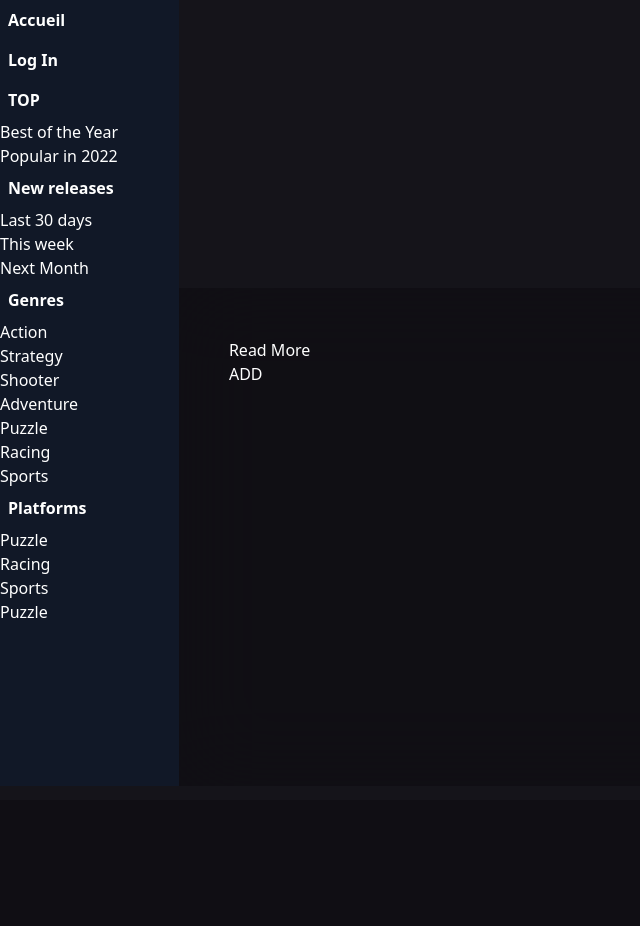
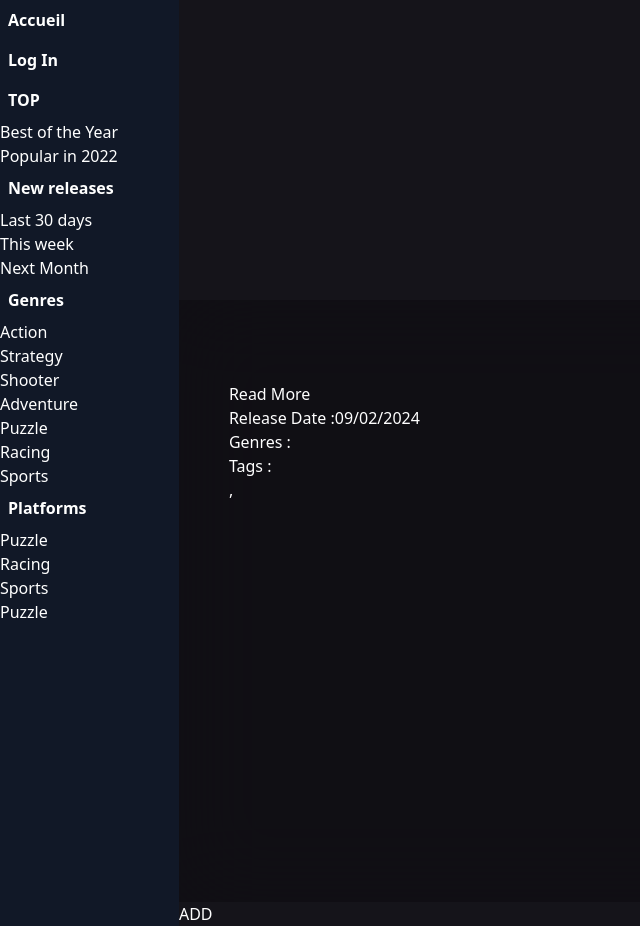
Before and after one commit to maeldcls/project-masterpiece, a Symfony app: template templates/game_details/index.html.twig in a window 1280 px wide. Shown: the whole page, without its empty margins (0-640 px from the left). Before the commit the page ends 786 px from the top, so only its background shows below. Run offline with Twig, Linux system fonts and the light colour scheme; the template is opened without the code that fills it, so the values that code supplies are empty; style sheets or scripts are compiled from the project's sources; some libraries are stand-ins or nearby versions.

Commit message:
some visual changes and add/remove button working on main page

```diff
--- a/assets/styles/app.css
+++ b/assets/styles/app.css
@@ -5,6 +5,9 @@ html,body{
     margin:0;
     padding:0;
     margin-top:0;
+}
+form input[type="text"] {
+    color:black;
 }
 
 
--- a/public/css/GameDetail.css
+++ b/public/css/GameDetail.css
@@ -1,16 +1,13 @@
+
+
 .screenContainer{
     display: flex;
-
-
-}
-
-.screenContainer{
-
     background: rgba(15, 14, 19, 0.7);
     padding:50px;
     -webkit-backdrop-filter: blur(40px); /* Utilisation du préfixe -webkit- pour le support WebKit */
     backdrop-filter: blur(40px);
     padding-bottom:400px;
+    margin-top: 300px;
 }
 .bg-image>img{
     height: 500px;
@@ -18,8 +15,6 @@
 .screen{
     height:130px
 }
-
-
 .hidden{
     display:none;
 }
@@ -51,3 +46,7 @@
     align-self: center;
     margin: auto;
 }
+
+.content{
+    background: url();
+}
--- a/src/Controller/GameUserController.php
+++ b/src/Controller/GameUserController.php
@@ -72,8 +72,8 @@ class GameUserController extends AbstractController
         $game = new Game();
         $game = $gameRepository->find($gameUser->getGame()->getId());
 
-        dump($game);
-        if ($form->isSubmitted()) {
+
+        if ($form->isSubmitted() &&$form->isValid()) {
             $gameUser->setComments($form->get('comments')->getData());
             $entityManager->persist($gameUser);
             $entityManager->flush();
--- a/src/Controller/GenreController.php
+++ b/src/Controller/GenreController.php
@@ -28,6 +28,7 @@ class GenreController extends AbstractController
     public function index($genre,ApiDataService $apiDataService): Response
     {
         $game = new Game();
+        $user = $this->getUser();
 
         $genre = strtolower($genre);
 
@@ -35,7 +36,7 @@ class GenreController extends AbstractController
         $limit = 24; // Nombre de jeux à récupérer
 
         $apiUrl = "https://api.rawg.io/api/games?key=$apiKey&genres=$genre&ordering=-metacritics&page_size=$limit";
-        $apiData = $apiDataService->fetchDataFromApi($apiUrl);
+        $apiData = $apiDataService->fetchDataFromApi($apiUrl,$user);
 
 
         return $this->render('genre/index.html.twig', [
--- a/src/Controller/SearchController.php
+++ b/src/Controller/SearchController.php
@@ -22,7 +22,7 @@ class SearchController extends AbstractController
         $searchWordUpdated = strtr($searchWord, '-', ' ');
 
         $apiKey = "85c1e762dda2428786a58b352a42ade2";
-
+        $user = $this->getUser();
         $apiUrl = "https://api.rawg.io/api/games?key=$apiKey&search=$searchWord&ordering=-metacritic&limit=100";
         $apiData = $apiDataService->fetchDataFromApi($apiUrl);
 
--- a/src/Controller/TestController.php
+++ b/src/Controller/TestController.php
@@ -21,7 +21,7 @@ class TestController extends AbstractController
         // https://api.rawg.io/api/games?key=$apiKey&platforms=$id&ordering=-metacritic
         // requete fonctionnel pour trouver des jeux sortis sur une plateforme donné ci dessus, pour cela il faut d'abord avoir l'id de la plateforme
 
-        $apiUrl = "https://api.rawg.io/api/games?key=$apiKey&search=$keyword&ordering=-metacritic";
+        $apiUrl = "https://api.rawg.io/api/platforms=nintendo-switch?key=$apiKey&ordering=-popularity";
 
 
 
@@ -46,7 +46,7 @@ class TestController extends AbstractController
          curl_close($ch);
         $data = json_decode($response, true);
         // Vérifiez si des résultats ont été renvoyés
-         var_dump($data);
+         dd($data);
         // $results = $data['results'];
         // var_dump($results);
         // foreach ($results as $data) {
--- a/templates/game_details/index.html.twig
+++ b/templates/game_details/index.html.twig
@@ -1,17 +1,17 @@
 {% extends 'base.html.twig' %}
 
-{% block title %}Hello GameDetailsController!
+{% block title %}{{game.title}}
 {% endblock %}
 
 {% block stylesheets %}
 	<link rel="stylesheet" href="{{ asset('css/GameDetail.css') }}">
 {% endblock %}
 {% block body %}
-	<div class="w-full content">
+	<div class="content">
 
 
-		<div class="w-full flex flex-col mt-72 screenContainer">
-			<h2 class="title">{{ game.title }}</h2>
+		<div class="w-full flex flex-col screenContainer">
+			<h2 class="text-4xl font-bold p-4 title">{{ game.title }}</h2>
             <div class=" w-full flex flex-wrap">
 			    {% for screenshot in game.screenshots %}
                     <div class="p-2">
@@ -21,23 +21,35 @@
             </div>
 			<p id="summaryPreview">{{ game.summary|slice(0, 200) }}{{ game.summary|length > 100 ? '...' : '' }}</p>
             <p id="summaryFull" class="hidden">{{ game.summary}}</p>
-            <p id="readMore">Read More</p>
-            <p id="hide" class="hidden">Hide</p>
-			<a href="{{ path('app_add_game', {'id': game.gameId}) }}">
-				<p>ADD</p>
-			</a>
+            <p id="readMore" class="cursor-pointer">Read More</p>
+            <p id="hide" class="cursor-pointer hidden">Hide</p>
+
+			<a href="{{ game.website }}">{{ game.website }}</a>
+			<p>Release Date :{{ game.releaseDate|date('d/m/Y') }}
+
+			<p>Genres :</p>
+			{% for genre in game.genres %}
+				<a href="{{ path('app_genre', {'genre': genre.name }) }}">{{ genre.name }}</a>
+			{% endfor %}
+			<p>Tags :</p>
+			<p>
+			{% for tag in game.tags %}
+				{{ tag.name }}
+			{% endfor %},
+			</p>
 		</div>
 
 		<div id="modal" class="hidden">
 			<img id="modal-img" class="object-cover"/>
 		</div>
+
+		<a href="{{ path('app_add_game', {'id': game.gameId}) }}">ADD</a>
 	</div>
 	<style>
 		.content {
-			background-image: url({{ game.backgroundImage }});
-			background-size: contain;
-			background-repeat: no-repeat;
-            width: 100%;
+			background: url({{ game.backgroundImage }})center no-repeat;
+			background-size:cover;
+			width:100%;
 		}
 	</style>
 
```
Also changed, not shown: src/Controller/GameController.php (+5 -4 lines), src/Controller/GameDetailsController.php (+16 -1 lines), src/Form/GameUserType.php (+4 -4 lines), src/Service/ApiDataService.php (+48 -4 lines), templates/game/index.html.twig (+15 -1 lines), templates/game_user/edit.html.twig (+7 -4 lines), package-lock.json, public/css/gameEdit.css (added).
